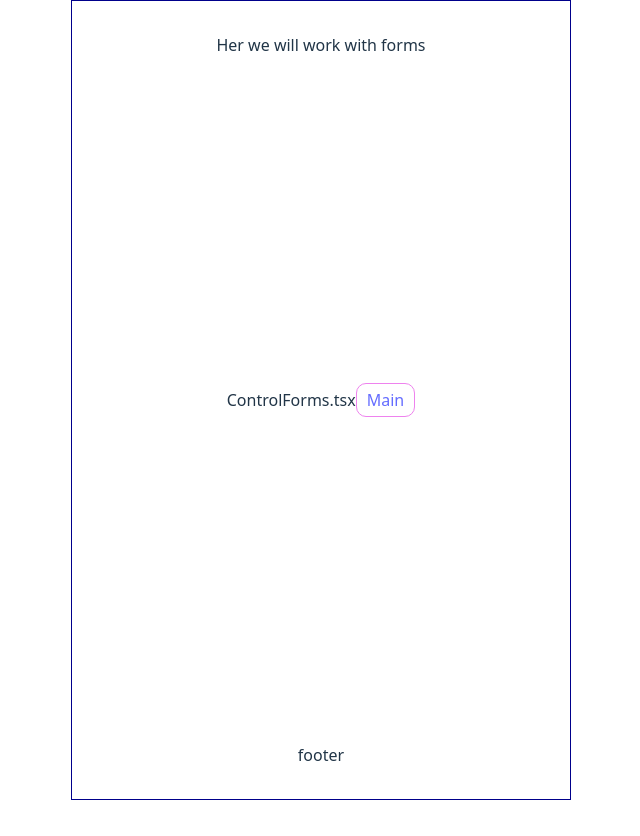
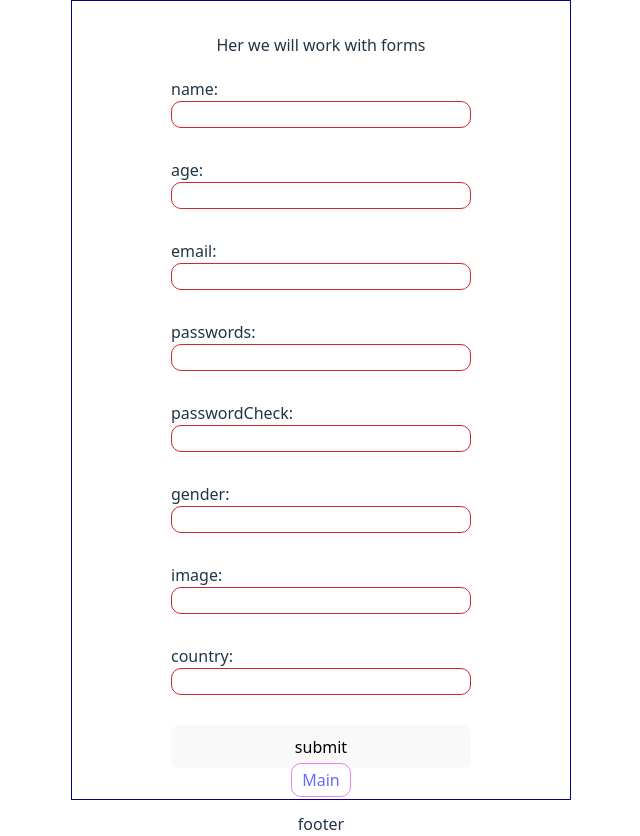
Before and after one commit to Kravius/react-rss-stage-2025, a React (Vite) app in the folder rs-react-app/: page /un-control-form in a window 1280 px wide. Shown: the whole page, without its empty margins (319-959 px from the left). Before the commit the page ends 800 px from the top, so only its background shows below. Built offline with nearby package versions, Linux system fonts and the light colour scheme.

Commit message:
feat:add new users from un control form

```diff
--- /dev/null
+++ b/rs-react-app/src/components/inputForm/InputForm.module.css
@@ -0,0 +1,17 @@
+.input-container {
+  display: flex;
+  flex-direction: column;
+  text-align: start;
+
+  input {
+    cursor: pointer;
+    border: 1px solid rgb(205, 41, 41);
+    padding: 5px 10px;
+    border-radius: 10px;
+
+    &:hover,
+    &:focus {
+      border-color: aquamarine;
+    }
+  }
+}
--- /dev/null
+++ b/rs-react-app/src/components/inputForm/inputForm.tsx
@@ -0,0 +1,19 @@
+import styles from './InputForm.module.css';
+
+interface InputFormProps {
+  name: string;
+  type: string;
+}
+
+const InputForm: React.FC<InputFormProps> = ({ name, type }) => {
+  return (
+    <>
+      <div className={styles['input-container']}>
+        <label htmlFor={name}>{name}:</label>
+        <input name={name} type={type} />
+      </div>
+    </>
+  );
+};
+
+export default InputForm;
--- a/rs-react-app/src/components/user/UsersSlice.ts
+++ b/rs-react-app/src/components/user/UsersSlice.ts
@@ -8,10 +8,12 @@ export interface User {
   age: number;
   email: string;
   passwords: string;
+  passwordCheck: string;
   gender: string;
   image: string;
   country: string;
 }
+
 type LastAddedUserId = string | null;
 
 export interface Users {
@@ -29,7 +31,9 @@ export const usersSlice = createSlice({
       state: Users,
       action: PayloadAction<{ userId: UserId; user: User }>
     ) => {
-      state.users[action.payload.userId] = action.payload.user;
+      const { userId, user } = action.payload;
+      state.users[userId] = user;
+      state.lastAddedUserId = userId;
     },
 
     removeUserById: (
--- a/rs-react-app/src/layout/Root.module.css
+++ b/rs-react-app/src/layout/Root.module.css
@@ -15,6 +15,7 @@
   flex-direction: column;
   display: flex;
   justify-content: space-between;
+  align-items: center;
   border: 1px solid darkblue;
   box-sizing: border-box;
 }
--- a/rs-react-app/src/layout/forms/Forms.module.css
+++ b/rs-react-app/src/layout/forms/Forms.module.css
@@ -0,0 +1,8 @@
+.form-container {
+  display: flex;
+  flex-direction: column;
+  width: 300px;
+  gap: 30px;
+  justify-content: center;
+  /* align-items: center; */
+}
--- a/rs-react-app/src/layout/forms/UnControlForms.tsx
+++ b/rs-react-app/src/layout/forms/UnControlForms.tsx
@@ -1,11 +1,68 @@
 import CreateBtnLink from '@components/button/linkFormBtn/CreateBtnLink';
 import styles from './Forms.module.css';
+import { useRef } from 'react';
+import { Form, redirect, useSubmit } from 'react-router';
+import InputForm from '@components/inputForm/inputForm';
+import { useAppDispatch } from '@store/store';
+import { putUserToStored, User } from '@components/user/UsersSlice';
+import { nanoid } from 'nanoid';
+
+export const action = async () => {
+  return redirect('/');
+};
 
 const UnControlForms: React.FC = () => {
+  const dispatch = useAppDispatch();
+  const formRef = useRef<HTMLFormElement>(null);
+
+  const submit = useSubmit();
+
+  console.log('UnControlForms');
+
+  const handleSubmitFrom = (ev: React.FormEvent<HTMLFormElement>) => {
+    ev.preventDefault();
+    if (formRef.current) {
+      const formData = new FormData(formRef.current);
+      const data = Object.fromEntries(formData.entries());
+
+      const user: User = {
+        name: formData.get('name') as string,
+        age: Number(formData.get('age')),
+        email: formData.get('email') as string,
+        passwords: formData.get('passwords') as string,
+        passwordCheck: formData.get('passwordCheck') as string,
+        gender: formData.get('gender') as string,
+        image: formData.get('image')
+          ? (formData.get('image') as File).name
+          : '',
+        country: formData.get('country') as string,
+      };
+
+      dispatch(putUserToStored({ userId: nanoid(4), user }));
+      submit(formData, { method: 'post' });
+    }
+    return;
+  };
+
   return (
     <>
       <div className={styles['control-page']}>
-        ControlForms.tsx
+        <Form
+          method="post"
+          ref={formRef}
+          onSubmit={(ev) => handleSubmitFrom(ev)}
+          className={styles['form-container']}
+        >
+          <InputForm name="name" type="text" />
+          <InputForm name="age" type="number" />
+          <InputForm name="email" type="email" />
+          <InputForm name="passwords" type="password" />
+          <InputForm name="passwordCheck" type="password" />
+          <InputForm name="gender" type="text" />
+          <InputForm name="image" type="text" />
+          <InputForm name="country" type="text" />
+          <button type="submit">submit</button>
+        </Form>
         <CreateBtnLink typeProps={'/'} text="Main" />
       </div>
     </>
--- a/rs-react-app/src/layout/section/sectionUsersList/SectionUsersList.tsx
+++ b/rs-react-app/src/layout/section/sectionUsersList/SectionUsersList.tsx
@@ -4,20 +4,17 @@ import CreateUser from '@components/user/CreateUser';
 
 const SectionUsersList: React.FC = () => {
   const users = useAppSelector((state) => state.users.users);
+  const usersToRender = Object.entries(users);
   const lastUsersId = useAppSelector((state) => state.users.lastAddedUserId);
 
   return (
     <section className={styles['section-users-list']}>
-      {(users.length && (
+      {(usersToRender.length && (
         <ul className={styles['users-list-container']}>
-          {Object.entries(users)
-            .reverse()
-            .map(([userId, user]) => (
+          {usersToRender.reverse().map(([userId, user]) => (
             <li
               key={userId}
-                className={
-                  lastUsersId === userId ? styles['last-user-add'] : ''
-                }
+              className={lastUsersId === userId ? styles['last-user-add'] : ''}
             >
               <CreateUser user={user} userId={userId} />
             </li>
--- a/rs-react-app/src/main.tsx
+++ b/rs-react-app/src/main.tsx
@@ -10,7 +10,9 @@ import { createBrowserRouter } from 'react-router-dom';
 
 import ErrorPage from '@layout/error/ErrorPage';
 import Root from './layout/Root';
-import UnControlForms from '@layout/forms/UnControlForms';
+import UnControlForms, {
+  action as actionUnControlForms,
+} from '@layout/forms/UnControlForms';
 import ControlForms from '@layout/forms/ControlForms';
 import Main from '@layout/main/Main';
 
@@ -20,7 +22,11 @@ const router = createBrowserRouter([
     element: <Root />,
     children: [
       { index: true, element: <Main /> },
-      { path: '/un-control-form', element: <UnControlForms /> },
+      {
+        path: '/un-control-form',
+        element: <UnControlForms />,
+        action: actionUnControlForms,
+      },
       { path: '/control-form', element: <ControlForms /> },
     ],
   },
```
Lines whose indentation alone changed are shown as unchanged.
